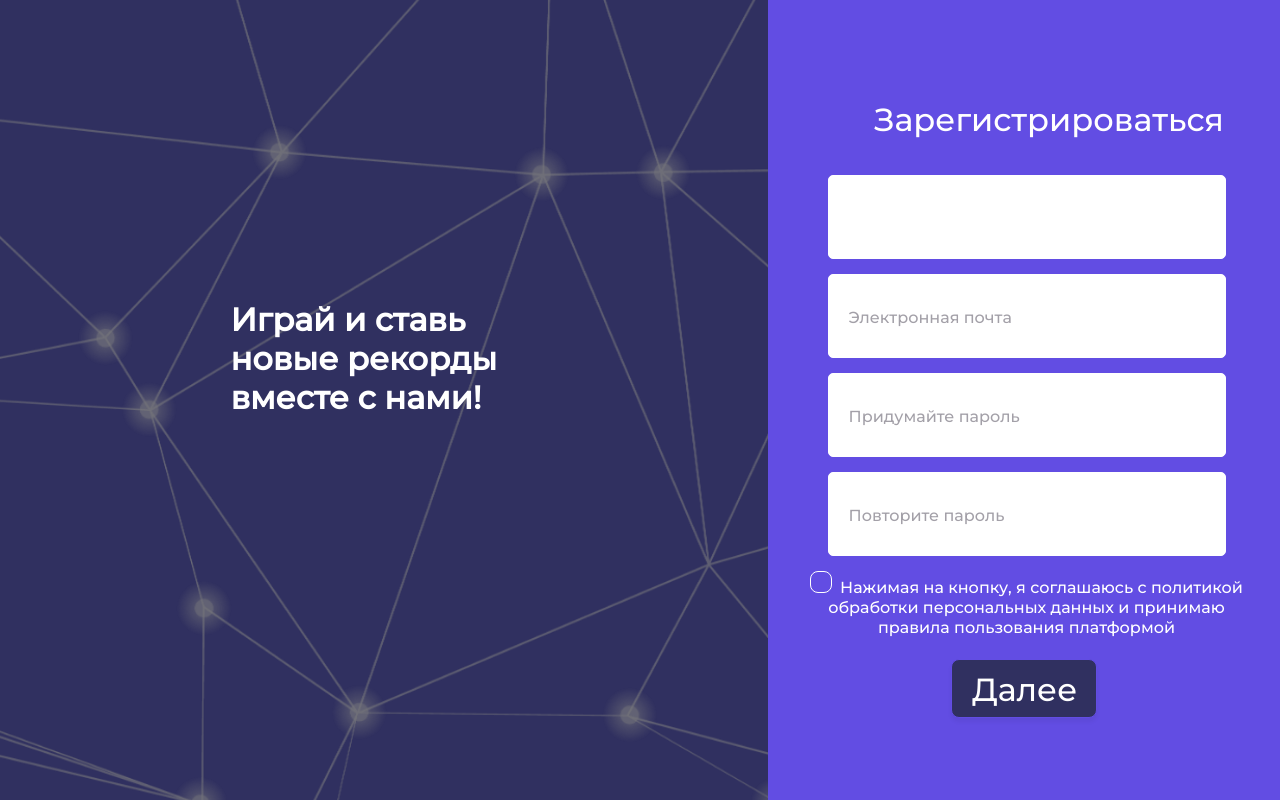
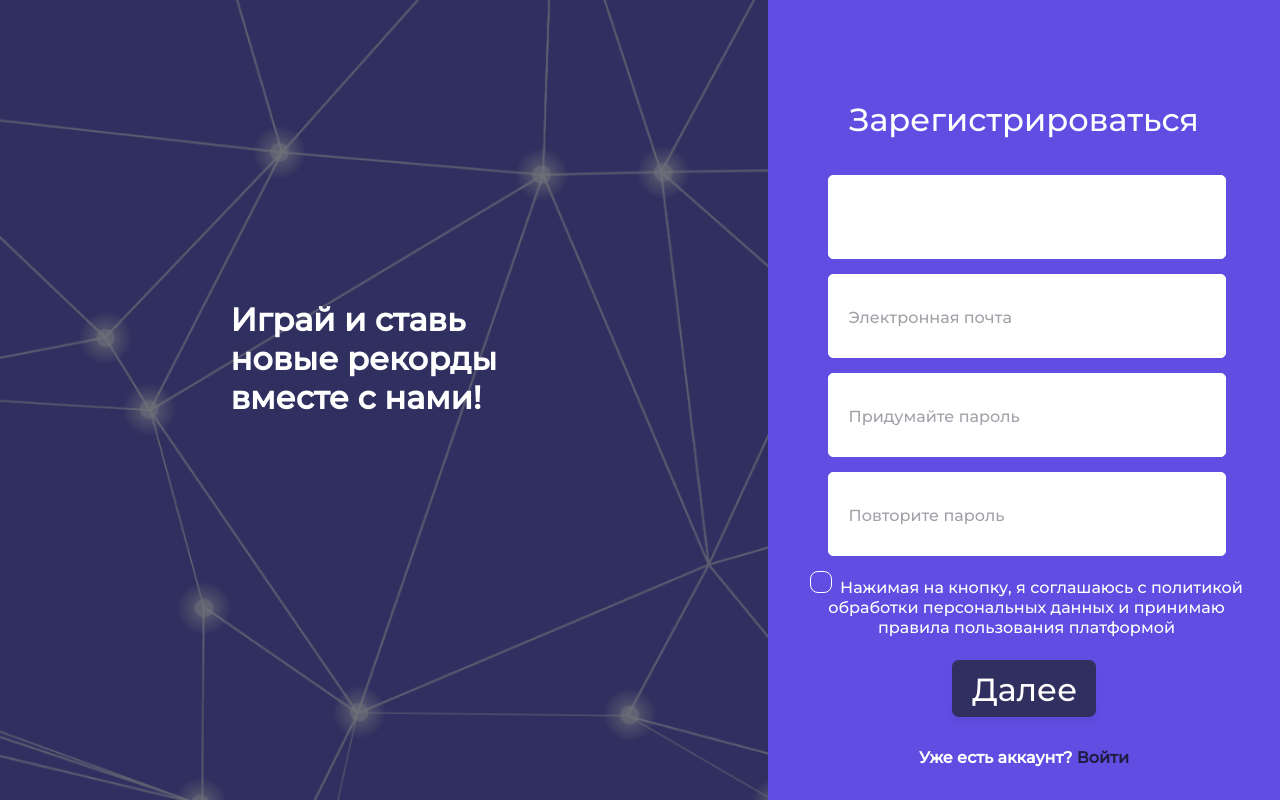
Before and after one commit to liskunovich/darts-table, a Django app: page /register/ in a window 1280 px wide. Run offline with Django 4.2, Linux system fonts and the light colour scheme.

Commit message:
Finish first version(1.0) of registration page

```diff
--- a/game/static/css/register.css
+++ b/game/static/css/register.css
@@ -70,10 +70,21 @@ h1 {
 
 .main-side__h1 {
     display: inline-block;
-    margin-left: 50px;
-    text-align: left;
 }
 
+.main-side__link {
+    margin-top: 30px;
+    font-style: normal;
+    font-weight: 700;
+    color: #FFFFFF;
+    line-height: 20px;
+    font-family: Montserrat, sans-serif;
+}
+
+.main-side__link a {
+    text-decoration: none;
+    color: #1D1E42;
+}
 /**/
 
 .custom-checkbox {
--- a/game/templates/register.html
+++ b/game/templates/register.html
@@ -36,6 +36,7 @@
         <div class="main-side__button">
             <button type="submit">Далее</button>
         </div>
+        <div class="main-side__link">Уже есть аккаунт? <a href="#">Войти</a></div>
     </div>
 </div>
 </body>
```
